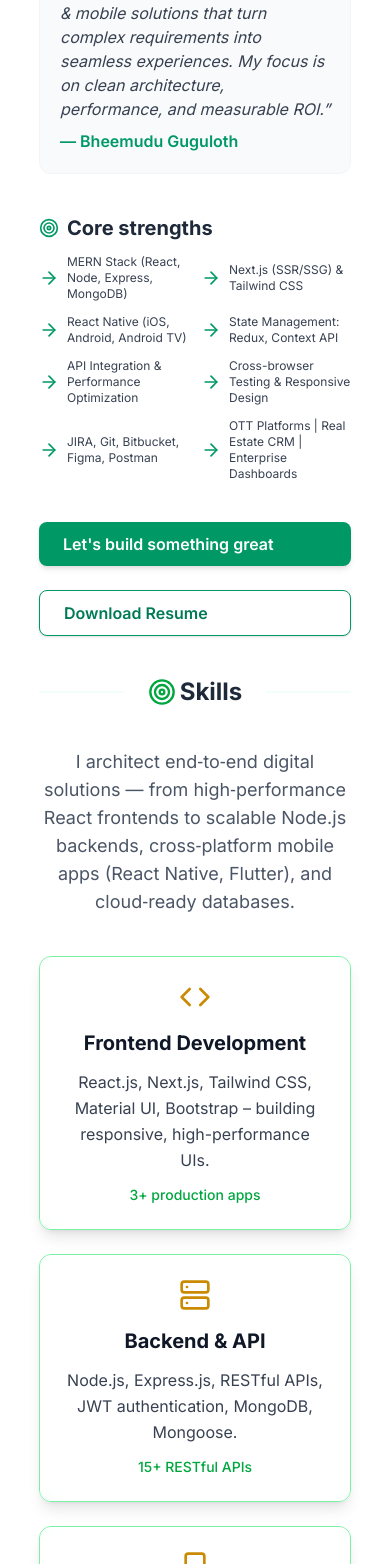
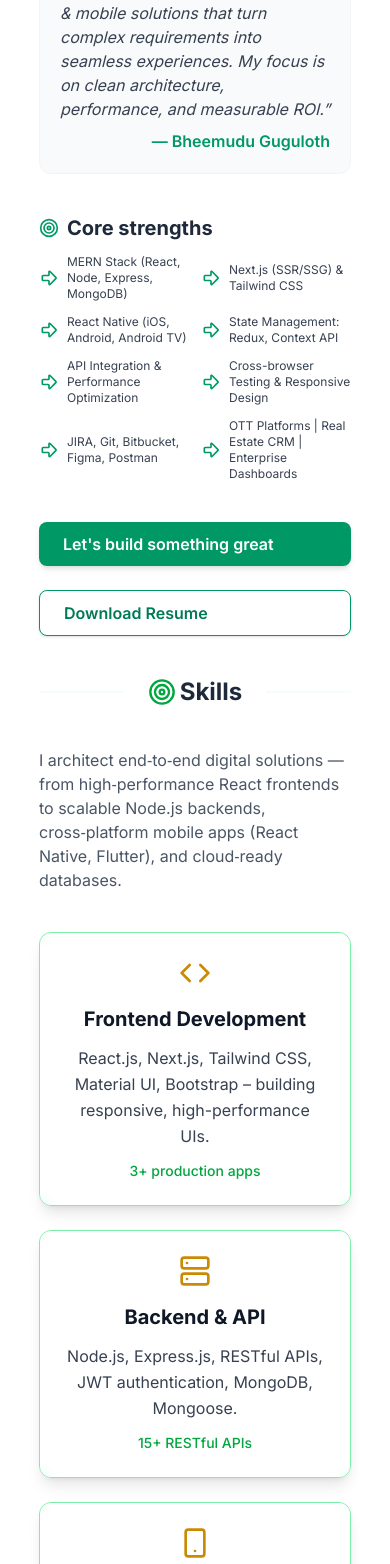
Before and after one commit to bheema-284/portfolio, a Next.js app: page / in a window 390 px wide. Shown: the part 2664-4228 px from the top of the page. Built offline with nearby package versions, Linux system fonts and the light colour scheme.

Commit message:
refactor: handle ui changes in all renders and navigation buttons

```diff
--- a/app/page.js
+++ b/app/page.js
@@ -1,6 +1,6 @@
 "use client";
 import React, { useState, useEffect, useRef, createRef, useContext } from "react";
-import { User, Mail, BarChart3, Plane, Award, Target, Lightbulb, FolderGit2, Star, ArrowRight } from 'lucide-react';
+import { User, Mail, BarChart3, Plane, Award, Target, Lightbulb, FolderGit2, Star, ArrowRight, ArrowBigRight } from 'lucide-react';
 import { motion } from 'framer-motion';
 import Image from "next/image";
 import Loader from "./components/loader";
@@ -152,7 +152,7 @@ export default function Home() {
     setTimeout(() => {
       const element = sectionRefs.current[sectionId]?.current;
       if (element) {
-        const headerOffset = 136; // 80px (fixed header) + 56px (sticky tabs)
+        const headerOffset = 110; // 80px (fixed header) + 56px (sticky tabs)
         const elementPosition = element.getBoundingClientRect().top + window.scrollY;
         const offsetPosition = elementPosition - headerOffset;
         window.scrollTo({ top: offsetPosition, behavior: "smooth" });
@@ -177,7 +177,7 @@ export default function Home() {
       clearTimeout(scrollTimeoutRef.current);
       scrollTimeoutRef.current = setTimeout(() => {
         const viewportHeight = window.innerHeight;
-        const scrollPosition = window.scrollY + 136;
+        const scrollPosition = window.scrollY + 110;
         let currentSection = null;
         let minDistance = Infinity;
 
@@ -188,8 +188,8 @@ export default function Home() {
             const elementMiddle = offsetTop + (offsetHeight / 2);
             const distanceToMiddle = Math.abs(scrollPosition - elementMiddle);
             const isInViewport = (
-              (offsetTop <= scrollPosition + viewportHeight - 50) &&
-              (offsetTop + offsetHeight >= scrollPosition + 50)
+              (offsetTop <= scrollPosition + viewportHeight - 35) &&
+              (offsetTop + offsetHeight >= scrollPosition + 35)
             );
             if (isInViewport && distanceToMiddle < minDistance) {
               minDistance = distanceToMiddle;
@@ -322,7 +322,7 @@ export default function Home() {
             “I build scalable, user-centric web & mobile solutions that turn complex requirements into seamless experiences.
             My focus is on clean architecture, performance, and measurable ROI.”
           </p>
-          <p className="text-emerald-600 font-semibold mt-2">— Bheemudu Guguloth</p>
+          <p className="text-emerald-600 text-right font-semibold mt-2">— Bheemudu Guguloth</p>
         </div>
         {/* Core strengths - left side on desktop */}
         <div className="flex-1">
@@ -332,7 +332,7 @@ export default function Home() {
           <ul className="grid grid-cols-2 gap-3">
             {about.highlights.map((highlight, idx) => (
               <li key={idx} className="flex items-center gap-2 text-gray-700">
-                <span className="text-emerald-500 text-md sm:text-lg"><ArrowRight size={20} className="text-emerald-600"/></span>
+                <span className="text-emerald-500 text-md sm:text-lg"><ArrowBigRight size={20} className="text-emerald-600"/></span>
                 <span className="text-xs sm:text-sm">{highlight}</span>
               </li>
             ))}
@@ -373,7 +373,7 @@ export default function Home() {
   const renderSkillsSection = () => (
     <div>
       <div className="text-center mb-10">
-        <p className="text-gray-600 text-lg max-w-3xl mx-auto">
+        <p className="text-gray-600 text-md text-left sm:text-center sm:text-lg w-full sm:max-w-3xl sm:mx-auto">
           I architect end‑to‑end digital solutions — from high‑performance React frontends to scalable Node.js backends,
           cross‑platform mobile apps (React Native, Flutter), and cloud‑ready databases.
         </p>
@@ -597,7 +597,7 @@ export default function Home() {
   );
 
   const renderEducationSection = () => (
-    <div className="py-5 relative overflow-hidden">
+    <div className="relative overflow-hidden">
       <div className="w-full mx-auto">
         <div className="text-center mb-8">
           <p className="text-gray-600 w-full mx-auto">
@@ -912,7 +912,7 @@ export default function Home() {
             key={section.id}
             id={section.id}
             ref={sectionRefs.current[section.id]}
-            className="scroll-mt-36 py-12 relative overflow-hidden"
+            className="scroll-mt-24 py-12 relative overflow-hidden"
           >
             <div className="w-[80%] mx-auto">
               <div className="mb-10 relative">
```
